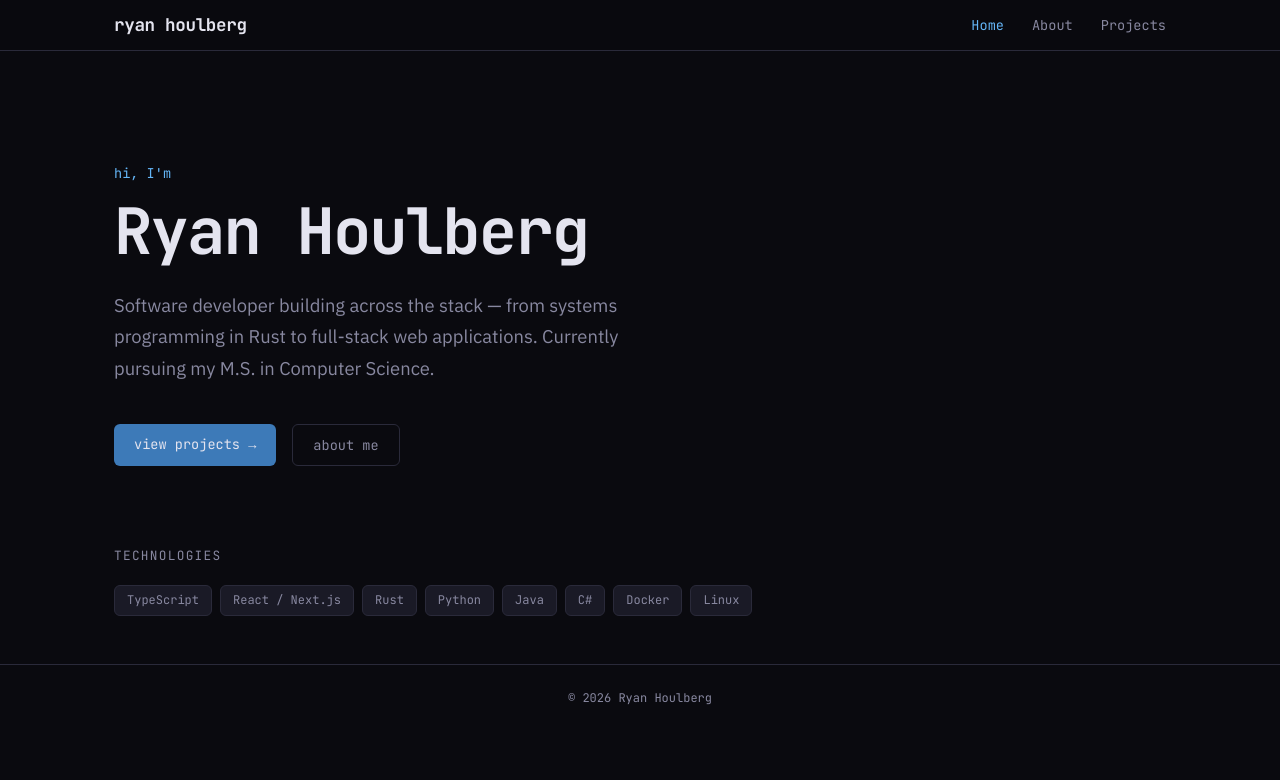
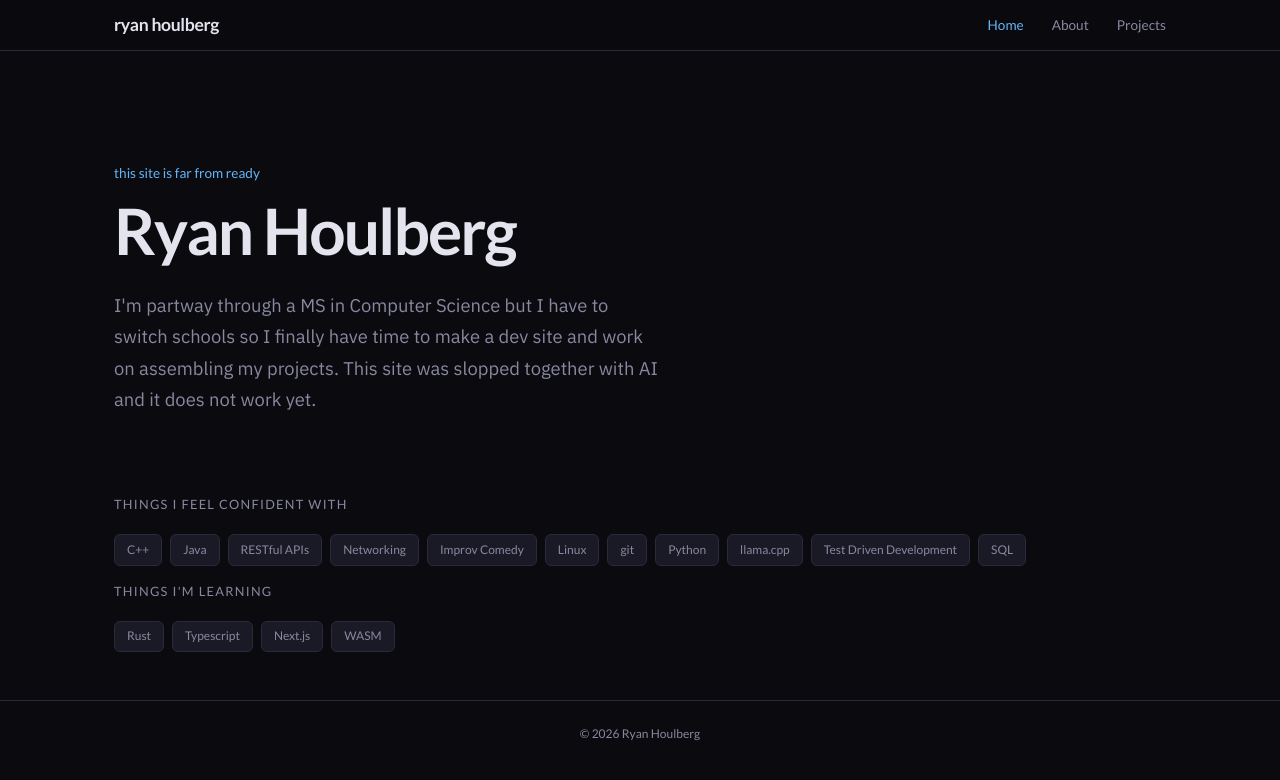
Before and after one commit to rho2-pdx/dev_site, a Next.js app: page / in a window 1280 px wide. Shown: the top 780 px of the page. Built offline with nearby package versions, Linux system fonts and the light colour scheme.

Commit message:
Changed out some shit fonts, cut some broken links and modified my skills list

```diff
--- a/app/globals.css
+++ b/app/globals.css
@@ -14,7 +14,7 @@
     --color-text-muted: #8888a0;
     --color-accent: #64b5f6;
     --color-accent-dim: #3d7ab8;
-  --font-display: "JetBrains Mono", "Fira Code", monospace;
+    --font-display: "Lato", "Poppins", monospace;
     --font-body: "IBM Plex Sans", system-ui, sans-serif;
     --radius-sm: 0.375rem;
     --radius-md: 0.5rem;
@@ -27,7 +27,10 @@ body {
     color: var(--color-text);
 }
 
-h1, h2, h3, h4 {
+h1,
+h2,
+h3,
+h4 {
     font-family: var(--font-display);
 }
 
--- a/app/layout.tsx
+++ b/app/layout.tsx
@@ -15,17 +15,14 @@ export default function RootLayout({
   return (
     <html lang="en">
       <head>
-        <link
-          rel="preconnect"
-          href="https://fonts.googleapis.com"
-        />
+        <link rel="preconnect" href="https://fonts.googleapis.com" />
         <link
           rel="preconnect"
           href="https://fonts.gstatic.com"
           crossOrigin="anonymous"
         />
         <link
-          href="https://fonts.googleapis.com/css2?family=IBM+Plex+Sans:wght@400;500;600&family=JetBrains+Mono:wght@400;500;700&display=swap"
+          href="https://fonts.googleapis.com/css2?family=IBM+Plex+Sans:wght@400;500;600&family=Lato:wght@400;700&display=swap"
           rel="stylesheet"
         />
       </head>
--- a/app/page.tsx
+++ b/app/page.tsx
@@ -13,7 +13,7 @@ export default function Home() {
             marginBottom: "0.75rem",
           }}
         >
-          hi, I&apos;m
+          this site is far from ready
         </p>
         <h1
           style={{
@@ -35,11 +35,13 @@ export default function Home() {
             marginBottom: "2.5rem",
           }}
         >
-          Software developer building across the stack — from systems
-          programming in Rust to full-stack web applications. Currently pursuing
-          my M.S. in Computer Science.
+          I'm partway through a MS in Computer Science but I have to switch
+          schools so I finally have time to make a dev site and work on
+          assembling my projects. This site was slopped together with AI and it
+          does not work yet.
         </p>
-        <div style={{ display: "flex", gap: "1rem" }}>
+
+        {/* <div style={{ display: "flex", gap: "1rem" }}>
           <Link
             href="/projects"
             style={{
@@ -70,7 +72,7 @@ export default function Home() {
           >
             about me
           </Link>
-        </div>
+        </div> */}
       </section>
 
       {/* Tech snapshot */}
@@ -85,7 +87,7 @@ export default function Home() {
             marginBottom: "1.25rem",
           }}
         >
-          Technologies
+          Things I feel confident with
         </h2>
         <div
           style={{
@@ -95,15 +97,57 @@ export default function Home() {
           }}
         >
           {[
-            "TypeScript",
-            "React / Next.js",
-            "Rust",
+            "C++",
+            "Java",
+            "RESTful APIs",
+            "Networking",
+            "Improv Comedy",
+            "Linux",
+            "git",
             "Python",
-            "Java",
-            "C#",
-            "Docker",
-            "Linux",
+            "llama.cpp",
+            "Test Driven Development",
+            "SQL",
           ].map((tech) => (
+            <span
+              key={tech}
+              style={{
+                padding: "0.35rem 0.75rem",
+                background: "var(--color-surface)",
+                border: "1px solid var(--color-border)",
+                borderRadius: "var(--radius-sm)",
+                fontFamily: "var(--font-display)",
+                fontSize: "0.75rem",
+                color: "var(--color-text-muted)",
+              }}
+            >
+              {tech}
+            </span>
+          ))}
+        </div>
+      </section>
+      <section>
+        <h2
+          style={{
+            fontFamily: "var(--font-display)",
+            fontSize: "0.8rem",
+            color: "var(--color-text-muted)",
+            textTransform: "uppercase",
+            letterSpacing: "0.1em",
+            marginBottom: "1.25rem",
+            marginTop: "1rem",
+          }}
+        >
+          Things I'm learning
+        </h2>
+        <div
+          style={{
+            display: "flex",
+            flexWrap: "wrap",
+            gap: "0.5rem",
+          }}
+        >
+          {["Rust", "Typescript", "Next.js", "WASM"].map((tech) => (
             <span
               key={tech}
               style={{
--- a/shared-assets/shared.css
+++ b/shared-assets/shared.css
@@ -10,7 +10,7 @@
  *   font-family: var(--font-body);
  */
 
-@import url('https://fonts.googleapis.com/css2?family=IBM+Plex+Sans:wght@400;500;600&family=JetBrains+Mono:wght@400;500;700&display=swap');
+@import url("https://fonts.googleapis.com/css2?family=IBM+Plex+Sans:wght@400;500;600&family=JetBrains+Mono:wght@400;500;700&display=swap");
 
 :root {
     --color-bg: #0a0a0f;
@@ -22,7 +22,7 @@
     --color-text-muted: #8888a0;
     --color-accent: #64b5f6;
     --color-accent-dim: #3d7ab8;
-  --font-display: "JetBrains Mono", "Fira Code", monospace;
+    --font-display: "Lato", "Fira Code", monospace;
     --font-body: "IBM Plex Sans", system-ui, sans-serif;
     --radius-sm: 0.375rem;
     --radius-md: 0.5rem;
@@ -37,7 +37,10 @@ body {
     line-height: 1.6;
 }
 
-h1, h2, h3, h4 {
+h1,
+h2,
+h3,
+h4 {
     font-family: var(--font-display);
     color: var(--color-text);
 }
```
Lines whose indentation alone changed are shown as unchanged.
